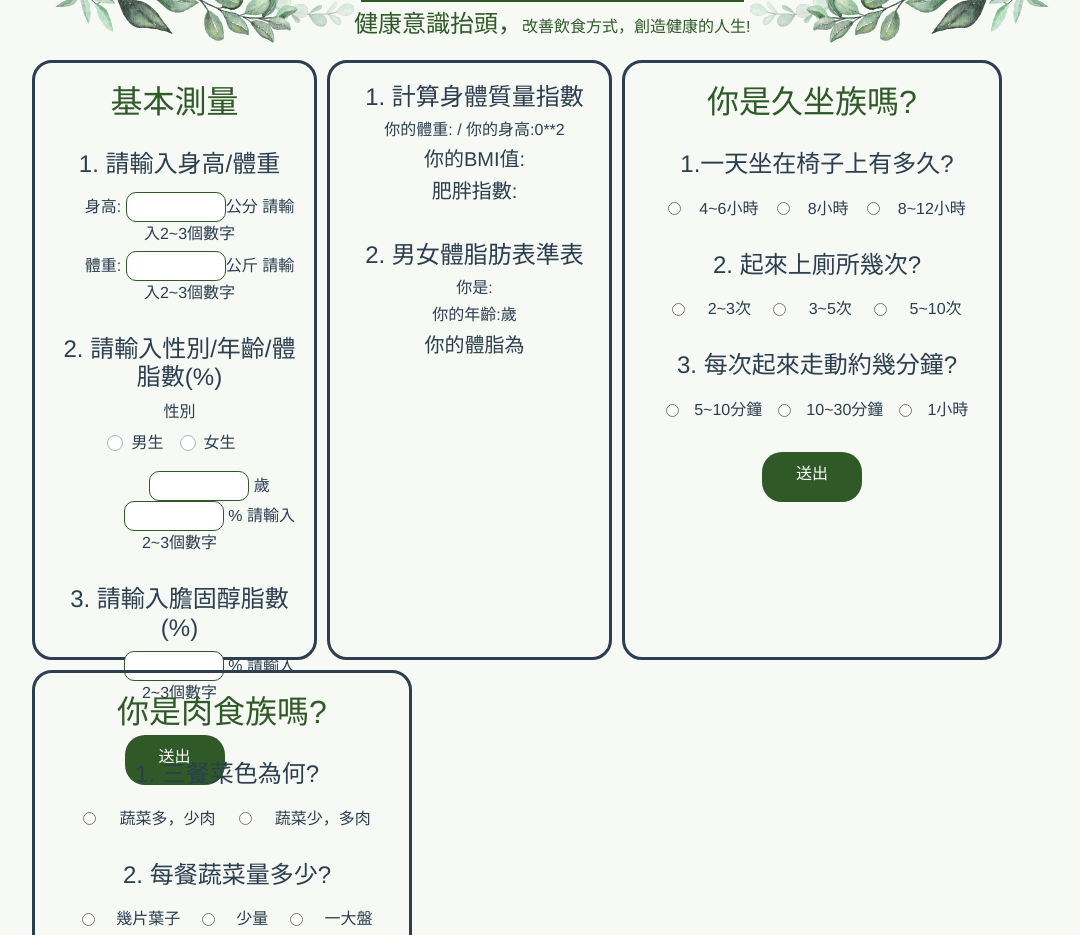
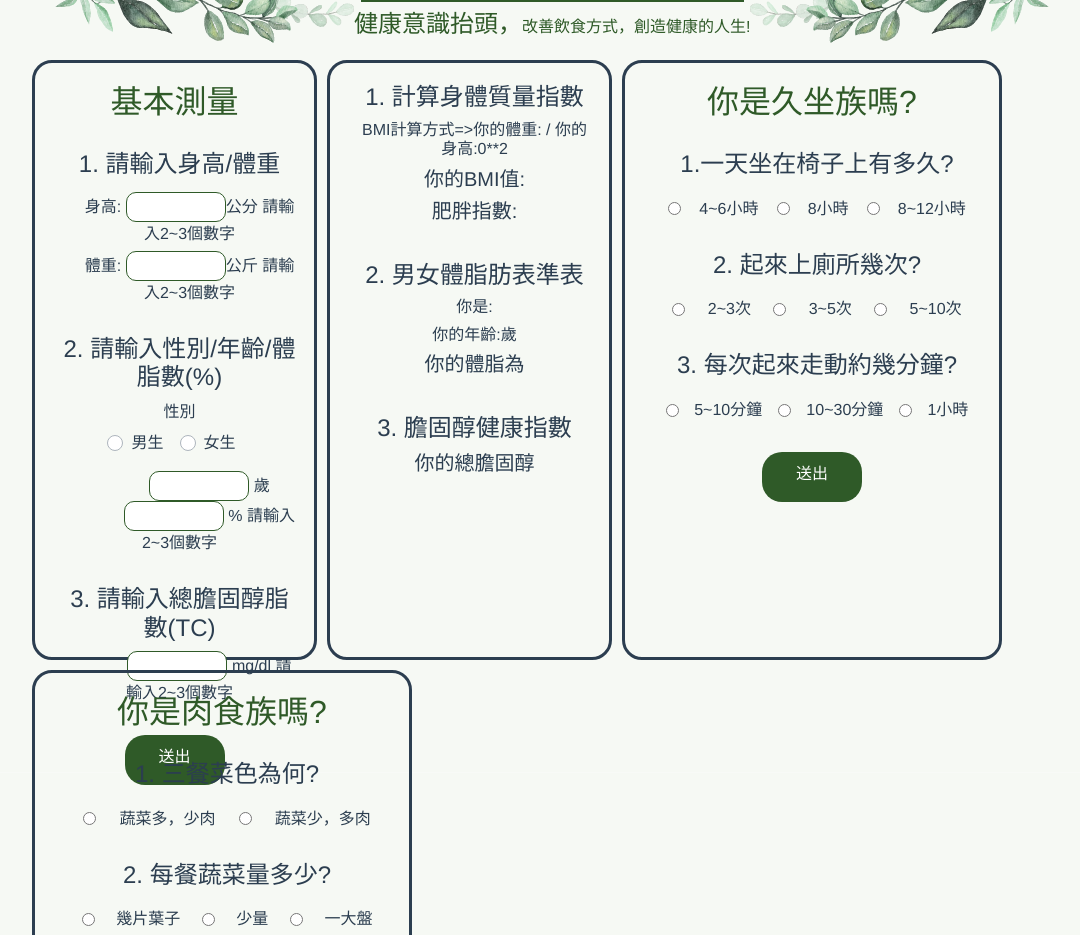
Before and after one commit to katelove/greenLatteVue, a Vue app: page / in a window 1280 px wide. Shown: the part 1960-2895 px from the top of the page, without its empty margins (43-1123 px from the left). Built offline with nearby package versions, Linux system fonts and the light colour scheme.

Commit message:
膽固醇指數呈現方式

```diff
--- a/src/components/HealthTest.vue
+++ b/src/components/HealthTest.vue
@@ -51,21 +51,21 @@
                 <input type="radio" name="girl" id="girl" v-model="girl">女性 -->
               </div>
               <div class="base_third">
-                <h4>3. 請輸入膽固醇脂數(%)</h4>
-                <input type="text" name="choleValue" id="choleValue" required> %
+                <h4>3. 請輸入總膽固醇脂數(TC)</h4>
+                <input type="text" name="choleValue" id="choleValue" v-model.number="choleValue" required> mg/dl
                 <span>請輸入2~3個數字</span>
               </div>
               <div class="baseBtn">
-                <a href="">送出</a>
+                <a href="#baseAnswer">送出</a>
               </div>
             </form>
           </div>
           <!-- 基本測量回答 -->
-          <div class="col-sm-12 col-md-12 col-lg-3 col-xl-3 chk_base back">
+          <div id="baseAnswer" class="col-sm-12 col-md-12 col-lg-3 col-xl-3 chk_base back">
             <div class="inner">
             <div class="base_one">
               <h4>1. 計算身體質量指數 </h4>
-              <h6>你的體重:{{weightV}} / 你的身高:{{heighV/100}}**2</h6>
+              <h6>BMI計算方式=>你的體重:{{weightV}} / 你的身高:{{heighV/100}}**2</h6>
               <h5>你的BMI值: <b>{{bmiValue()}}</b></h5>
               <h5>肥胖指數: <b>{{fatValue()}}</b></h5>
             </div>
@@ -76,7 +76,8 @@
               <h5>你的體脂為<b>{{bodyfatNum()}}</b></h5>
             </div>
             <div class="base_third">
-
+              <h4>3. 膽固醇健康指數</h4>
+              <h5>你的總膽固醇 <b>{{choleNum()}}</b></h5>
             </div>
             </div>
           </div>
@@ -152,7 +153,8 @@ export default {
         { text: '女生', value: '女生' }
       ],
       ageFat: '',
-      bodyFat: ''
+      bodyFat: '',
+      choleValue: ''
     }
   },
   methods: {
@@ -168,8 +170,7 @@ export default {
       }
     },
     fatValue: function () {
-      console.log('BMI值:' + this.bmiValue() + 'typeof:' + typeof this.bmiValue())
-      if (isNaN(this.bmiValue()) || typeof this.bmiValue() === 'string') {
+      if (typeof this.bmiValue() === 'string') {
         return ''
       } else if (this.bmiValue() < 18.5) {
         return '體重過輕'
@@ -188,7 +189,6 @@ export default {
       }
     },
     bodyfatNum: function () {
-      console.log('性別:' + this.selectedGender + '年齡:' + this.ageFat + '體脂:' + this.bodyfat)
       if (this.selectedGender === '男生') {
         if (this.ageFat <= 30 && this.ageFat > 18) {
           // 18~30
@@ -222,6 +222,17 @@ export default {
             return '肥胖'
           }
         }
+      }
+    },
+    choleNum: function () {
+      if (typeof this.choleValue === 'string') {
+        return ''
+      } else if (this.choleValue < 200) {
+        return '正常值'
+      } else if (this.choleValue >= 200 && this.choleValue <= 239) {
+        return '警戒值'
+      } else {
+        return '危險值'
       }
     }
   }
```
